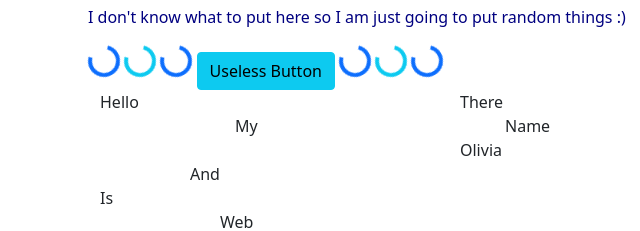
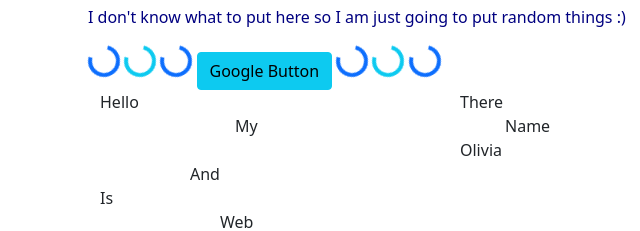
Before and after one commit to oliviakahn/Portfolio, a plain HTML site: page index.html in a window 1280 px wide. Shown: the part 797-1028 px from the top of the page, 12-652 px from the left. Drawn offline with nearby package versions, Linux system fonts and the light colour scheme.

Commit message:
changed button

```diff
--- a/index.html
+++ b/index.html
@@ -55,7 +55,7 @@
             <div class="spinner-border text-primary" role="status">
                 <span class="visually-hidden">Loading...</span>
             </div>
-            <button type="button" class="btn btn-info">Useless Button</button>
+            <a href="https://www.google.com/" class="btn btn-info">Google Button</a>
             <div class="spinner-border text-primary" role="status">
                 <span class="visually-hidden">Loading...</span>
             </div>
```
